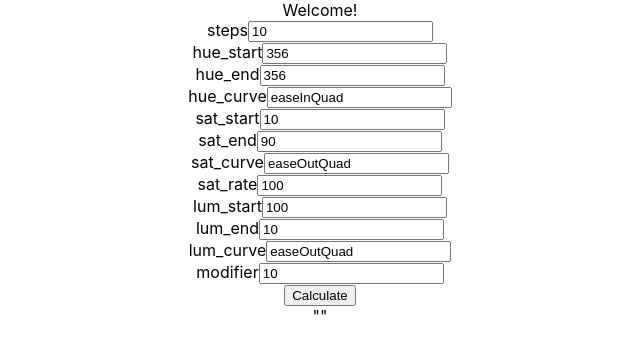
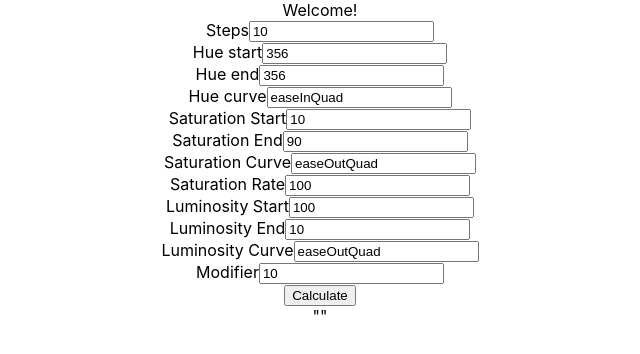
Before and after one commit to ShreyanGoswami/contrast-calc, a React (Create React App) app: page / in a window 1280 px wide. Shown: the top 354 px of the page, without its empty margins (320-960 px from the left). Built offline with nearby package versions, Linux system fonts and the light colour scheme.

Commit message:
Added proper labels

```diff
--- a/src/components/InputComponent.jsx
+++ b/src/components/InputComponent.jsx
@@ -68,19 +68,19 @@ export class InputComponent extends Component {
     }
 
     render() {
-        const inputParameters = [{ id: 1, 'name': 'steps', changeEvent: this.stepChanged },
-        { id: 2, 'name': 'hue_start', changeEvent: this.hueStartChanged },
-        { id: 3, 'name': 'hue_end', changeEvent: this.hueEndChanged },
-        { id: 4, 'name': 'hue_curve', changeEvent: this.hueEndChanged },
-        { id: 5, 'name': 'sat_start', changeEvent: this.statStartChanged },
-        { id: 6, 'name': 'sat_end', changeEvent: this.satEndChanged },
-        { id: 7, 'name': 'sat_curve', changeEvent: this.satCurvedChanged },
-        { id: 8, 'name': 'sat_rate', changeEvent: this.satRateChanged },
-        { id: 9, 'name': 'lum_start', changeEvent: this.lumStartChanged },
-        { id: 10, 'name': 'lum_end', changeEvent: this.lumEndChanged },
-        { id: 11, 'name': 'lum_curve', changeEvent: this.lumCurveChanged },
-        { id: 12, 'name': 'modifier', changeEvent: this.modifierChanged }]
-        const inputFieldsToRender = inputParameters.map(spec => <ParameterInput key={spec.id} name={spec.name} value={this.state[spec.name]} change={spec.changeEvent}></ParameterInput>)
+        const inputParameters = [{ id: 1, 'name': 'steps', label: 'Steps', changeEvent: this.stepChanged },
+        { id: 2, 'name': 'hue_start', label: "Hue start", changeEvent: this.hueStartChanged },
+        { id: 3, 'name': 'hue_end', label: "Hue end", changeEvent: this.hueEndChanged },
+        { id: 4, 'name': 'hue_curve', label: "Hue curve",changeEvent: this.hueEndChanged },
+        { id: 5, 'name': 'sat_start', label: "Saturation Start",changeEvent: this.statStartChanged },
+        { id: 6, 'name': 'sat_end', label: "Saturation End",changeEvent: this.satEndChanged },
+        { id: 7, 'name': 'sat_curve', label: "Saturation Curve",changeEvent: this.satCurvedChanged },
+        { id: 8, 'name': 'sat_rate', label: "Saturation Rate",changeEvent: this.satRateChanged },
+        { id: 9, 'name': 'lum_start', label: "Luminosity Start",changeEvent: this.lumStartChanged },
+        { id: 10, 'name': 'lum_end', label: "Luminosity End",changeEvent: this.lumEndChanged },
+        { id: 11, 'name': 'lum_curve', label: "Luminosity Curve",changeEvent: this.lumCurveChanged },
+        { id: 12, 'name': 'modifier', label: "Modifier",changeEvent: this.modifierChanged }]
+        const inputFieldsToRender = inputParameters.map(spec => <ParameterInput key={spec.id} name={spec.label} value={this.state[spec.name]} change={spec.changeEvent}></ParameterInput>)
         return (
             <div>
                 <form onSubmit = {this.handleSubmit}>
```
